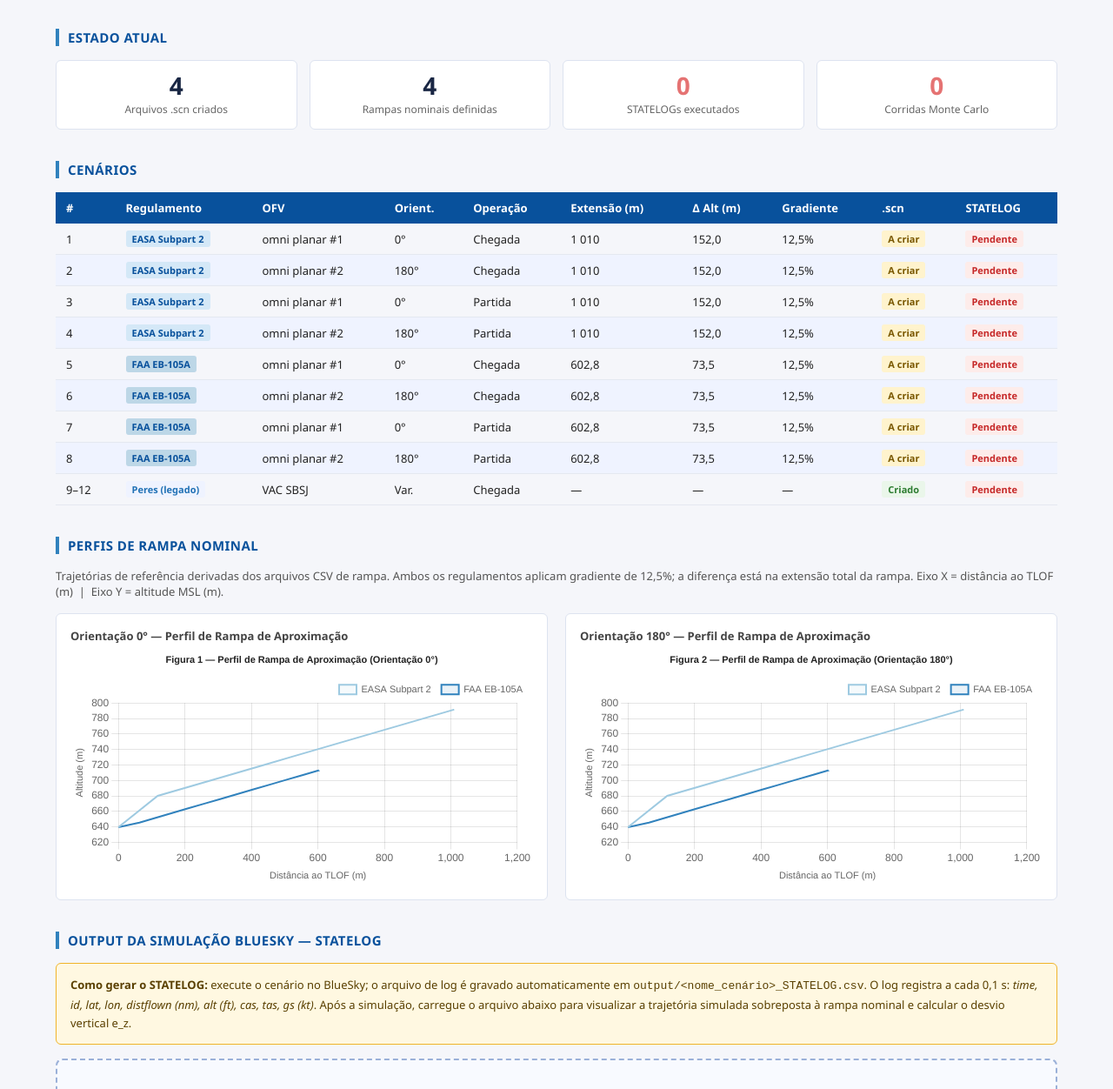
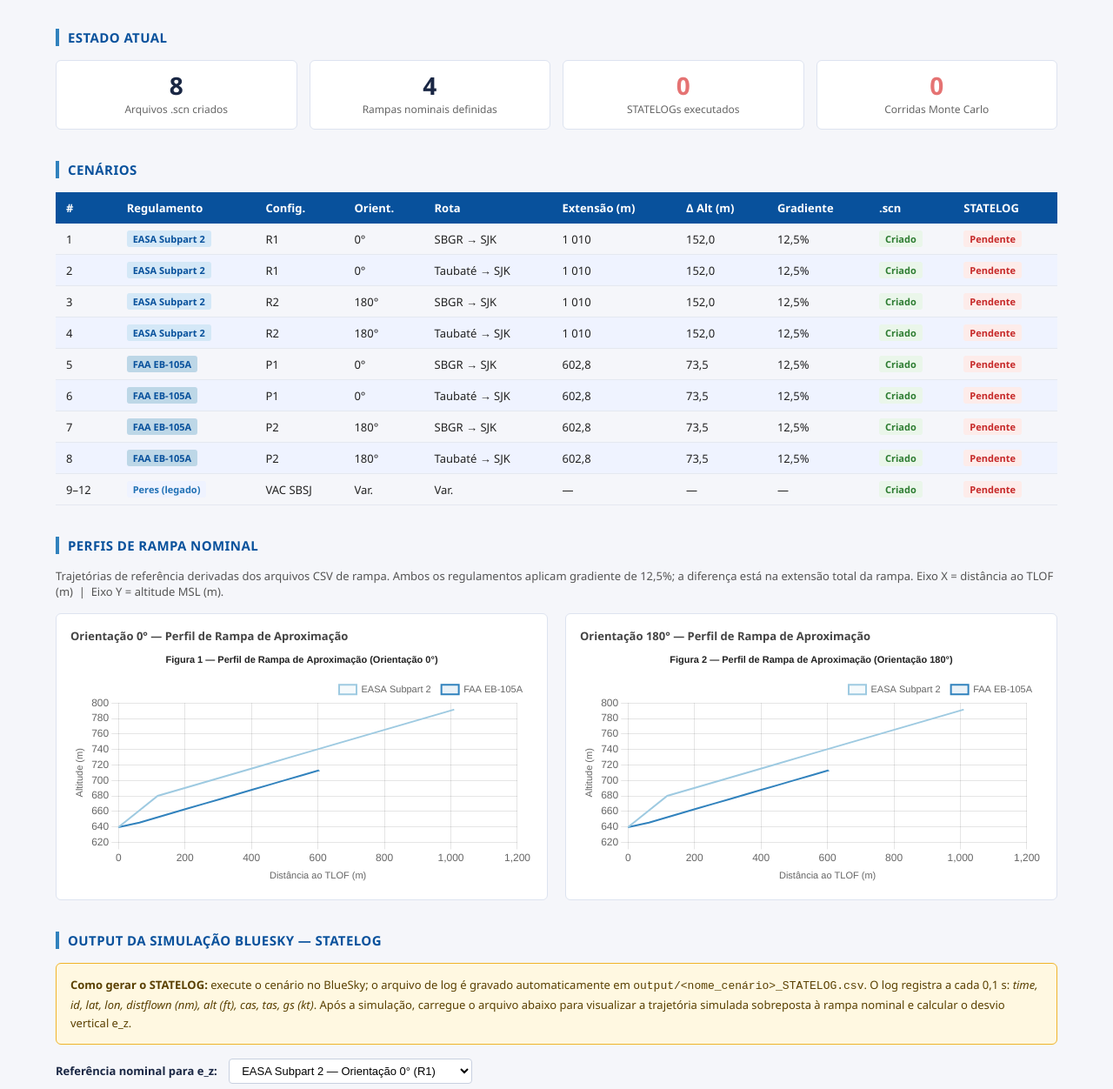
Before and after one commit to guilhermecabral102063-stack/app_trajetoria, a plain HTML site: page dashboard.html in a window 1280 px wide. Shown: the part 259-1511 px from the top of the page at 87% size. Drawn offline with nearby package versions, Linux system fonts and the light colour scheme.

Commit message:
fix: corrigir tabela de cenários e selector de referência nominal
- Tabela de cenários: 8 cenários mostram status 'Criado' (antes 'A criar');
  estrutura corrigida para regulação × orientação × rota (SBGR/Taubaté)
  em vez de Chegada/Partida — reflete os .scn que existem em disco
- Card '.scn criados': 4 → 8
- Selector de referência nominal: permite comparar STATELOG contra
  EASA-0°, EASA-180°, FAA-0° ou FAA-180° ao calcular e_z e plotar perfil
- README e index.html: 'Gêmeo Digital' → 'Simulador de Trajetória'

Co-Authored-By: Claude Sonnet 4.6 <noreply@anthropic.com>

```diff
--- a/dashboard.html
+++ b/dashboard.html
@@ -186,7 +186,7 @@
 <section>
   <h2>Estado Atual</h2>
   <div class="cards-row">
-    <div class="card"><div class="val">4</div><div class="lbl">Arquivos .scn criados</div></div>
+    <div class="card"><div class="val">8</div><div class="lbl">Arquivos .scn criados</div></div>
     <div class="card"><div class="val">4</div><div class="lbl">Rampas nominais definidas</div></div>
     <div class="card"><div class="val" style="color:#e57373">0</div><div class="lbl">STATELOGs executados</div></div>
     <div class="card"><div class="val" style="color:#e57373">0</div><div class="lbl">Corridas Monte Carlo</div></div>
@@ -199,21 +199,21 @@
   <table>
     <thead>
       <tr>
-        <th>#</th><th>Regulamento</th><th>OFV</th><th>Orient.</th>
-        <th>Operação</th><th>Extensão (m)</th><th>Δ Alt (m)</th><th>Gradiente</th>
+        <th>#</th><th>Regulamento</th><th>Config.</th><th>Orient.</th>
+        <th>Rota</th><th>Extensão (m)</th><th>Δ Alt (m)</th><th>Gradiente</th>
         <th>.scn</th><th>STATELOG</th>
       </tr>
     </thead>
     <tbody>
-      <tr><td>1</td><td><span class="tag tag-easa">EASA Subpart 2</span></td><td>omni planar #1</td><td>0°</td><td>Chegada</td><td>1 010</td><td>152,0</td><td>12,5%</td><td><span class="tag tag-wait">A criar</span></td><td><span class="tag tag-no">Pendente</span></td></tr>
-      <tr><td>2</td><td><span class="tag tag-easa">EASA Subpart 2</span></td><td>omni planar #2</td><td>180°</td><td>Chegada</td><td>1 010</td><td>152,0</td><td>12,5%</td><td><span class="tag tag-wait">A criar</span></td><td><span class="tag tag-no">Pendente</span></td></tr>
-      <tr><td>3</td><td><span class="tag tag-easa">EASA Subpart 2</span></td><td>omni planar #1</td><td>0°</td><td>Partida</td><td>1 010</td><td>152,0</td><td>12,5%</td><td><span class="tag tag-wait">A criar</span></td><td><span class="tag tag-no">Pendente</span></td></tr>
-      <tr><td>4</td><td><span class="tag tag-easa">EASA Subpart 2</span></td><td>omni planar #2</td><td>180°</td><td>Partida</td><td>1 010</td><td>152,0</td><td>12,5%</td><td><span class="tag tag-wait">A criar</span></td><td><span class="tag tag-no">Pendente</span></td></tr>
-      <tr><td>5</td><td><span class="tag tag-faa">FAA EB-105A</span></td><td>omni planar #1</td><td>0°</td><td>Chegada</td><td>602,8</td><td>73,5</td><td>12,5%</td><td><span class="tag tag-wait">A criar</span></td><td><span class="tag tag-no">Pendente</span></td></tr>
-      <tr><td>6</td><td><span class="tag tag-faa">FAA EB-105A</span></td><td>omni planar #2</td><td>180°</td><td>Chegada</td><td>602,8</td><td>73,5</td><td>12,5%</td><td><span class="tag tag-wait">A criar</span></td><td><span class="tag tag-no">Pendente</span></td></tr>
-      <tr><td>7</td><td><span class="tag tag-faa">FAA EB-105A</span></td><td>omni planar #1</td><td>0°</td><td>Partida</td><td>602,8</td><td>73,5</td><td>12,5%</td><td><span class="tag tag-wait">A criar</span></td><td><span class="tag tag-no">Pendente</span></td></tr>
-      <tr><td>8</td><td><span class="tag tag-faa">FAA EB-105A</span></td><td>omni planar #2</td><td>180°</td><td>Partida</td><td>602,8</td><td>73,5</td><td>12,5%</td><td><span class="tag tag-wait">A criar</span></td><td><span class="tag tag-no">Pendente</span></td></tr>
-      <tr><td>9–12</td><td><span class="tag tag-peres">Peres (legado)</span></td><td>VAC SBSJ</td><td>Var.</td><td>Chegada</td><td>—</td><td>—</td><td>—</td><td><span class="tag tag-ok">Criado</span></td><td><span class="tag tag-no">Pendente</span></td></tr>
+      <tr><td>1</td><td><span class="tag tag-easa">EASA Subpart 2</span></td><td>R1</td><td>0°</td><td>SBGR → SJK</td><td>1 010</td><td>152,0</td><td>12,5%</td><td><span class="tag tag-ok">Criado</span></td><td><span class="tag tag-no">Pendente</span></td></tr>
+      <tr><td>2</td><td><span class="tag tag-easa">EASA Subpart 2</span></td><td>R1</td><td>0°</td><td>Taubaté → SJK</td><td>1 010</td><td>152,0</td><td>12,5%</td><td><span class="tag tag-ok">Criado</span></td><td><span class="tag tag-no">Pendente</span></td></tr>
+      <tr><td>3</td><td><span class="tag tag-easa">EASA Subpart 2</span></td><td>R2</td><td>180°</td><td>SBGR → SJK</td><td>1 010</td><td>152,0</td><td>12,5%</td><td><span class="tag tag-ok">Criado</span></td><td><span class="tag tag-no">Pendente</span></td></tr>
+      <tr><td>4</td><td><span class="tag tag-easa">EASA Subpart 2</span></td><td>R2</td><td>180°</td><td>Taubaté → SJK</td><td>1 010</td><td>152,0</td><td>12,5%</td><td><span class="tag tag-ok">Criado</span></td><td><span class="tag tag-no">Pendente</span></td></tr>
+      <tr><td>5</td><td><span class="tag tag-faa">FAA EB-105A</span></td><td>P1</td><td>0°</td><td>SBGR → SJK</td><td>602,8</td><td>73,5</td><td>12,5%</td><td><span class="tag tag-ok">Criado</span></td><td><span class="tag tag-no">Pendente</span></td></tr>
+      <tr><td>6</td><td><span class="tag tag-faa">FAA EB-105A</span></td><td>P1</td><td>0°</td><td>Taubaté → SJK</td><td>602,8</td><td>73,5</td><td>12,5%</td><td><span class="tag tag-ok">Criado</span></td><td><span class="tag tag-no">Pendente</span></td></tr>
+      <tr><td>7</td><td><span class="tag tag-faa">FAA EB-105A</span></td><td>P2</td><td>180°</td><td>SBGR → SJK</td><td>602,8</td><td>73,5</td><td>12,5%</td><td><span class="tag tag-ok">Criado</span></td><td><span class="tag tag-no">Pendente</span></td></tr>
+      <tr><td>8</td><td><span class="tag tag-faa">FAA EB-105A</span></td><td>P2</td><td>180°</td><td>Taubaté → SJK</td><td>602,8</td><td>73,5</td><td>12,5%</td><td><span class="tag tag-ok">Criado</span></td><td><span class="tag tag-no">Pendente</span></td></tr>
+      <tr><td>9–12</td><td><span class="tag tag-peres">Peres (legado)</span></td><td>VAC SBSJ</td><td>Var.</td><td>Var.</td><td>—</td><td>—</td><td>—</td><td><span class="tag tag-ok">Criado</span></td><td><span class="tag tag-no">Pendente</span></td></tr>
     </tbody>
   </table>
 </section>
@@ -248,6 +248,16 @@
     O log registra a cada 0,1 s: <em>time, id, lat, lon, distflown (nm), alt (ft), cas, tas, gs (kt)</em>.
     Após a simulação, carregue o arquivo abaixo para visualizar a trajetória simulada
     sobreposta à rampa nominal e calcular o desvio vertical e_z.
+  </div>
+
+  <div style="margin-bottom:14px; font-size:13px;">
+    <label for="refSelect" style="font-weight:600; color:#1a2744;">Referência nominal para e_z:</label>
+    <select id="refSelect" style="margin-left:10px; padding:5px 10px; border:1px solid #c8d0e0; border-radius:4px; font-size:13px; background:#fff;">
+      <option value="EASA_0">EASA Subpart 2 — Orientação 0° (R1)</option>
+      <option value="EASA_180">EASA Subpart 2 — Orientação 180° (R2)</option>
+      <option value="FAA_0">FAA EB-105A — Orientação 0° (P1)</option>
+      <option value="FAA_180">FAA EB-105A — Orientação 180° (P2)</option>
+    </select>
   </div>
 
   <div class="upload-zone" id="dropzone">
@@ -492,9 +502,12 @@ function parseStatelog(text) {
   return rows;
 }
 
+const NOMINAL_DATASETS = { EASA_0, EASA_180, FAA_0, FAA_180 };
+
 /* Interpola altitude MSL (m) na rampa nominal a partir da distância ao TLOF (m) */
 function nominalAlt(dist_tlof_m) {
-  const pts = EASA_0; // usa EASA como referência padrão
+  const key = document.getElementById('refSelect').value;
+  const pts = NOMINAL_DATASETS[key];
   if (dist_tlof_m <= pts[0].dist) return pts[0].alt;
   if (dist_tlof_m >= pts[pts.length-1].dist) return pts[pts.length-1].alt;
   for (let i = 0; i < pts.length - 1; i++) {
@@ -534,7 +547,8 @@ function renderStatelog(rows) {
     .sort((a, b) => a.dist_tlof - b.dist_tlof);
 
   const simData = approach.map(r => ({x: r.dist_tlof, y: r.alt_m}));
-  const nomData = EASA_0.map(p => ({x: p.dist, y: p.alt}));
+  const refKey  = document.getElementById('refSelect').value;
+  const nomData = NOMINAL_DATASETS[refKey].map(p => ({x: p.dist, y: p.alt}));
 
   const ezData = approach.map(r => ({
     x: r.dist_tlof,
@@ -568,7 +582,7 @@ function renderStatelog(rows) {
     data: {
       datasets: [
         { label: 'Simulado (BlueSky)', data: simData, borderColor: '#6baed6', borderWidth: 2, pointRadius: 0, fill: false, tension: 0 },
-        { label: 'Nominal EASA',       data: nomData, borderColor: '#9ecae1', borderDash:[5,4], borderWidth:1.5, pointRadius:0, fill:false, tension:0 }
+        { label: `Nominal ${refKey.replace('_', ' ')}`, data: nomData, borderColor: '#9ecae1', borderDash:[5,4], borderWidth:1.5, pointRadius:0, fill:false, tension:0 }
       ]
     },
     options: approachOpts('Altitude (m)')
```
Also changed, not shown: app/index.html (+2 -2 lines), 1 other file.
